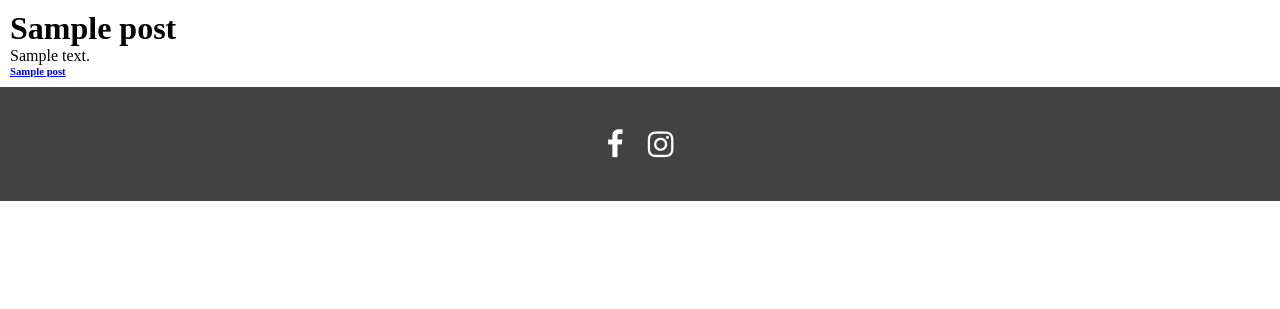
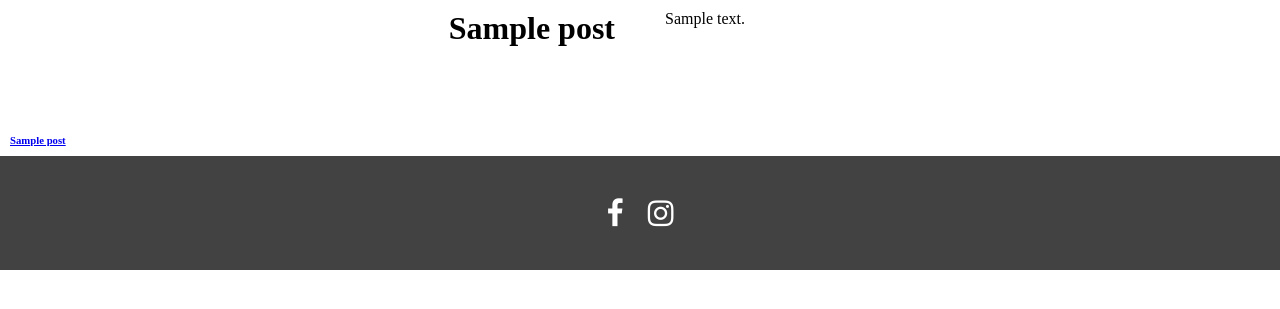
Before and after one commit to moasannacatharina/Delfyne, a WordPress theme: template public/themes/delfi/page-templates/about-me.php in a window 1280 px wide. Shown: the part 160-469 px from the top of the page. Run offline with PHP 8.4 and a stand-in for WordPress, Linux system fonts and the light colour scheme; the site name, menu and one post (Sample post) are stand-ins, and other content is empty.

```diff
--- a/public/themes/delfi/page-templates/about-me.php
+++ b/public/themes/delfi/page-templates/about-me.php
@@ -3,7 +3,7 @@
 <?php get_header(); ?>
 
 
-<div class="row">
+<div class="about-us-container">
     <div class="col">
         <?php if (have_posts()) : ?>
             <?php while (have_posts()) : the_post(); ?>
--- a/resources/styles/app.css
+++ b/resources/styles/app.css
@@ -178,6 +178,19 @@ footer a {
   font-size: 18px;
 }
 
+.about-us-container {
+  display: flex;
+  flex-direction: column;
+  align-items: center;
+}
+
+.about-us-container .col {
+  display: grid;
+  grid-template-columns: 1fr 1fr;
+  grid-template-rows: 1fr 1fr;
+  grid-gap: 50px;
+}
+
 @media screen and (min-width: 700px) {
   .logo {
     width: 200px;
```
Also changed, not shown: public/themes/delfi/about-me.php (+7 -6 lines).
